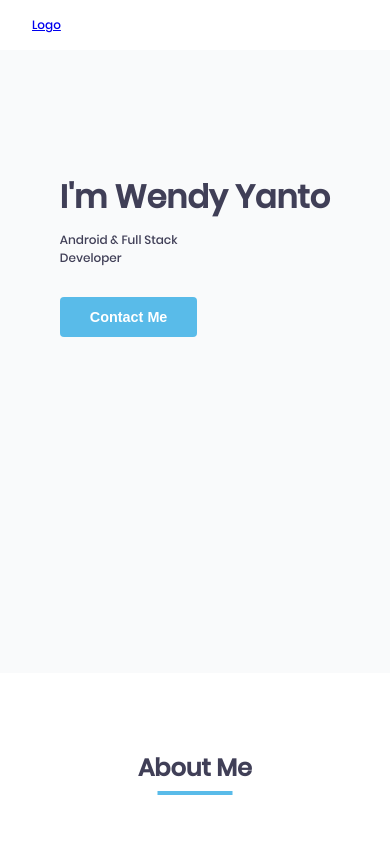
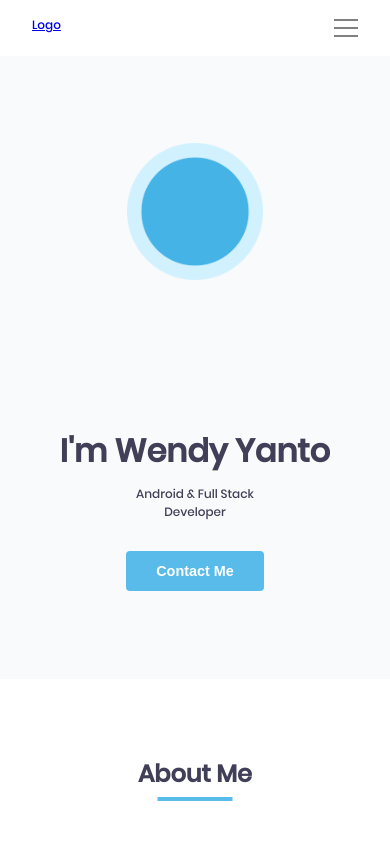
Before and after one commit to WendyYanto/react-personal-website, a React (Create React App) app: page / in a window 390 px wide. Shown: the top 844 px of the page. Built offline with nearby package versions, Linux system fonts and the light colour scheme.

Commit message:
[feature] mobile version of navbar items

```diff
--- a/src/components/header/index.js
+++ b/src/components/header/index.js
@@ -1,6 +1,8 @@
 import React, { lazy } from 'react'
 import config from 'config'
 import { withRouter } from 'react-router-dom'
+
+import ProfileImage from 'assets/images/bg-header.png'
 
 import './index.scss'
 
@@ -22,7 +24,9 @@ const Header = ({ history }) => {
         <p>{ROLE}</p>
         <Button text='Contact Me' onClick={goToContact} />
       </div>
-      <div className='header__image' />
+      <div className='header__image'>
+        <img src={ProfileImage} alt='profile-pic' />
+      </div>
     </div>
   )
 }
--- a/src/components/header/index.scss
+++ b/src/components/header/index.scss
@@ -12,15 +12,18 @@ h1, p {
   align-items: center;
   justify-content: space-around;
   @include mobile {
-    flex-direction: column;
+    flex-direction: column-reverse;
   }
   &__description {
     text-align: left;
+    @include mobile {
+      text-align: center;
+    }
     h1 {
       font-size: 3rem;
       margin-bottom: 10px;
       font-weight: bolder;
-      @include mobile {
+      @include tablet {
         font-size: 2rem;
       }
     }
@@ -29,4 +32,11 @@ h1, p {
       white-space: pre-line;
     }
   }
+  &__image {
+    img {
+      max-width: 35vw;
+      height: auto;
+      margin: 0 auto;
+    }
+  }
 }
--- a/src/components/navbar/index.js
+++ b/src/components/navbar/index.js
@@ -1,15 +1,27 @@
-import React, { lazy } from 'react'
+import React, { lazy, useState } from 'react'
 import config from 'config'
+import withResponsive from 'hocs/with-responsive'
 import { Link } from 'react-router-dom'
 
 import './index.scss'
 
 const NavbarItem = lazy(() => import(/* webpackChunkName: "navbar-item" */'./navbar-item'))
+const Hamburger = lazy(() => import(/* webpackChunkName: "hamburger" */'components/commons/hamburger'))
+const Cross = lazy(() => import(/* webpackChunkName: "cross" */'components/commons/cross'))
+
 const ITEMS = config.navbar_items
 
-const Navbar = () => {
+const Navbar = ({ isTablet }) => {
+
+  const [ visibleSidebar, setVisibleSidebar ] = useState(false)
+
   const renderItems = () => {
     return ITEMS.map((item) => <NavbarItem name={item} key={item} />)
+  }
+
+  const handleToggle = () => {
+    console.log('Haha')
+    setVisibleSidebar(!visibleSidebar)
   }
 
   return (
@@ -17,9 +29,30 @@ const Navbar = () => {
       <div className='navbar__title'>
         <Link to='/'>Logo</Link>
       </div>
-      <ul className='navbar__items'>{renderItems()}</ul>
+      {!isTablet &&
+        <ul className='navbar__items'>
+        {renderItems()}
+        </ul>
+      }
+      {isTablet &&
+        <div className='navbar__mobile'>
+          <div className='icon'>
+            <Hamburger onClick={handleToggle} />
+          </div>
+          {visibleSidebar &&
+            <div className='sidebar'>
+              <div className='icon'>
+                <Cross onClick={handleToggle} />
+              </div>
+              <ul className='sidebar__items' onClick={handleToggle}>
+                {renderItems()}
+              </ul>
+            </div>
+          }
+        </div>
+      }
     </div>
   )
 }
 
-export default Navbar
+export default withResponsive(Navbar)
--- a/src/components/navbar/index.scss
+++ b/src/components/navbar/index.scss
@@ -1,13 +1,14 @@
 @import 'assets/scss/_responsive.scss';
+@import 'assets/scss/_variables.scss';
 
 .navbar {
   display: flex;
   justify-content: space-between;
-  padding: 0 150px;
+  padding: 0 8vw;
   @include tablet {
     padding: 0 16px;
   }
-  &__title {
+  &__title , &__mobile {
     padding: 16px;
   }
   &__items {
@@ -21,4 +22,30 @@
       display: none;
     }
   }
+  &__mobile {
+    .sidebar {
+      position: fixed;
+      top: 0;
+      right: 0;
+      height: 100%;
+      width: 100%;
+      background-color: #fff;
+      z-index: 10;
+
+      .icon {
+        position: absolute;
+        top: 16px;
+        right: 16px;
+      }
+
+      &__items {
+        padding: 16px;
+        list-style: none;
+        flex-direction: column;
+        display: flex;
+        justify-content: space-around;
+        vertical-align: middle;
+      }
+    }
+  }
 }
--- a/src/components/navbar/navbar-item/index.scss
+++ b/src/components/navbar/navbar-item/index.scss
@@ -1,4 +1,5 @@
 @import 'assets/scss/_variables.scss';
+@import 'assets/scss/_responsive.scss';
 
 .active {
   color: $primary-color;
@@ -9,4 +10,10 @@ li {
   font-size: 14px;
   font-weight: bold;
   cursor: pointer;
+
+  @include tablet {
+    font-size: 22px;
+    padding: 16px;
+    text-align: left;
+  }
 }
--- a/src/hocs/with-responsive.js
+++ b/src/hocs/with-responsive.js
@@ -1,9 +1,15 @@
 import React from 'react'
 import { useMediaQuery } from 'react-responsive'
 
-const withResponsive = Component => props => {
+const withResponsive = (Component) => (props) => {
   const isMobile = useMediaQuery({ maxWidth: 540 })
-  return <Component {...props} isMobile={isMobile} />;
+  const isTablet = useMediaQuery({ maxWidth: 768 })
+
+  return (
+    <Component {...props}
+      isMobile={isMobile}
+      isTablet={isTablet} />
+  )
 }
 
 export default withResponsive
```
Also changed, not shown: src/assets/images/bg-header.png (added).
